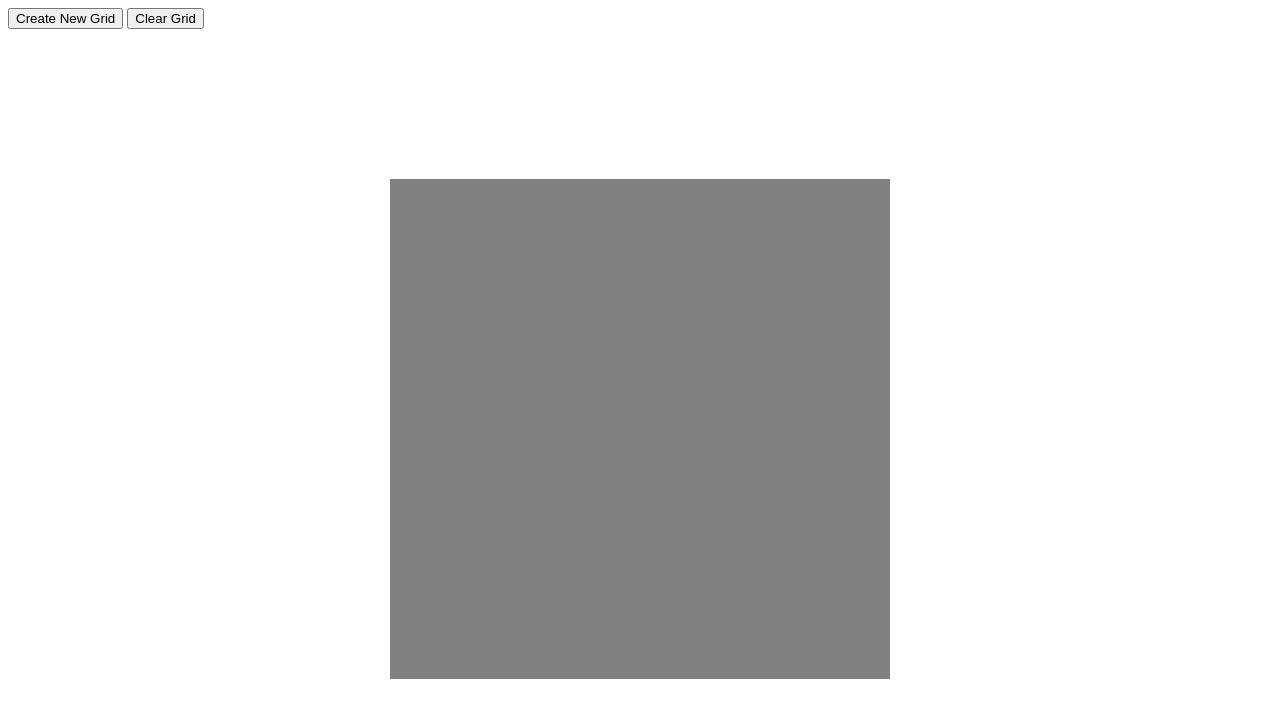
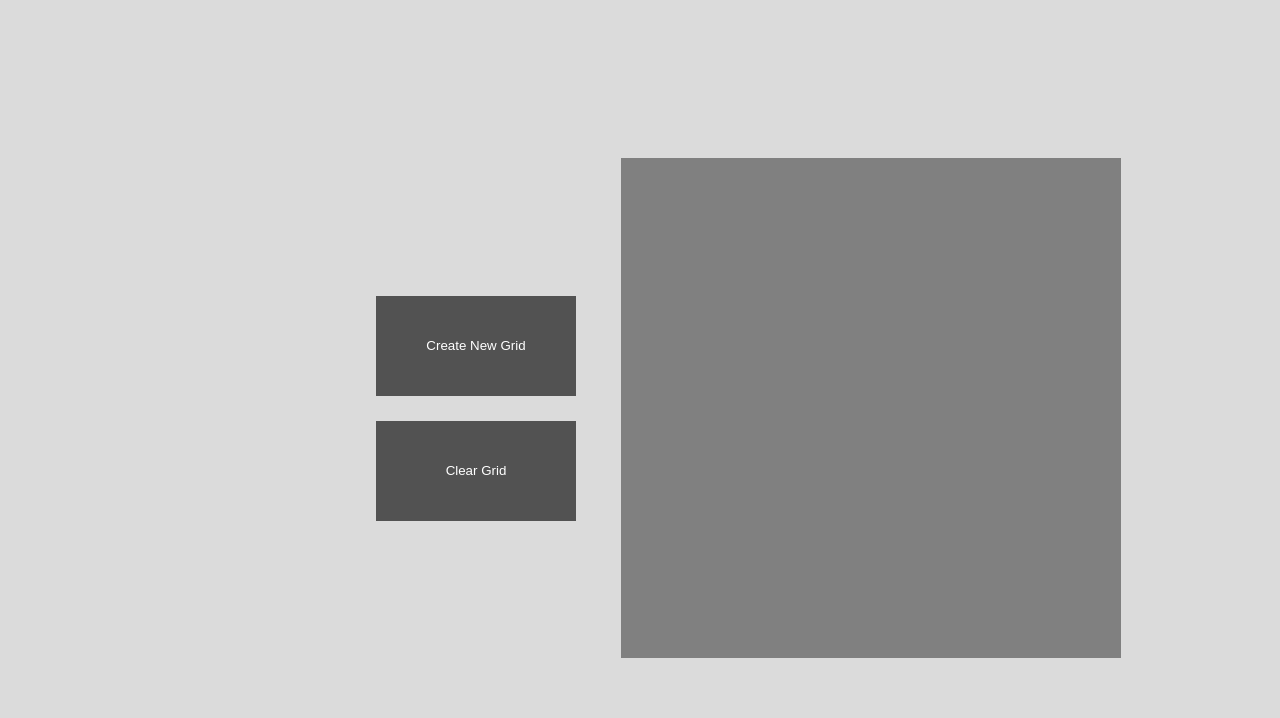
Before and after one commit to Burgess997/Etch-a-Sketch, a plain HTML site: page index.html in a window 1280 px wide. Drawn offline with Linux system fonts and the light colour scheme.

Commit message:
Additional CSS Styling

```diff
--- a/style.css
+++ b/style.css
@@ -1,8 +1,33 @@
+body {
+    display: flex;
+    justify-content: center;
+    background-color: rgb(219, 219, 219);
+}
+.button-container{
+    flex: 1;
+    display: flex;
+    flex-direction: column;
+    justify-content: center;
+    align-items: flex-end;
+    gap: 25px;
+    padding: 45px
+}
+
 .etch-container {
   display: flex;
-  justify-content: center;
+  justify-content: flex-start;
   align-items: center;
   height: 100vh;
+  flex: 1;
+  padding-right: 10vw;
+}
+
+button {
+    border:  0;
+    background-color: rgb(82, 82, 82);
+    color: white;
+    width: 200px;
+    height: 100px;
 }
 
 .etch {
```
